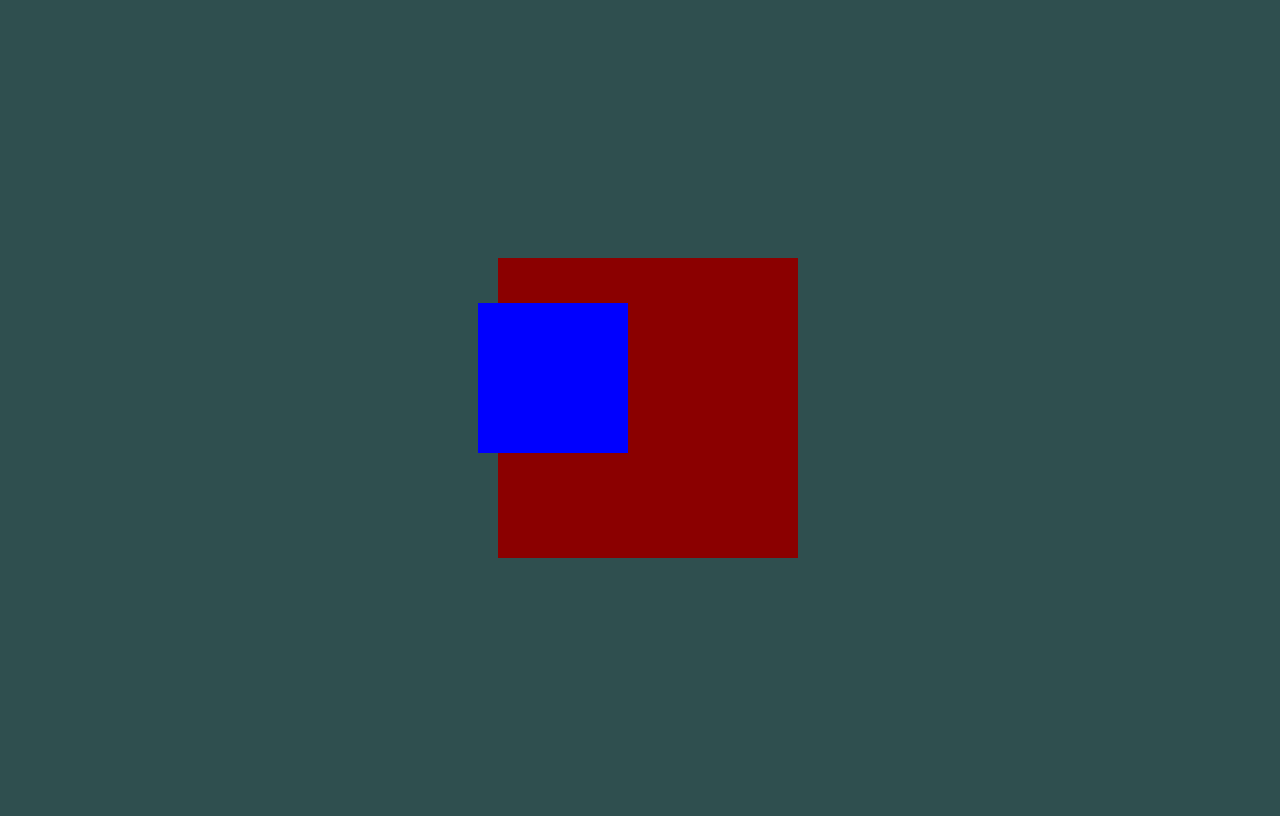
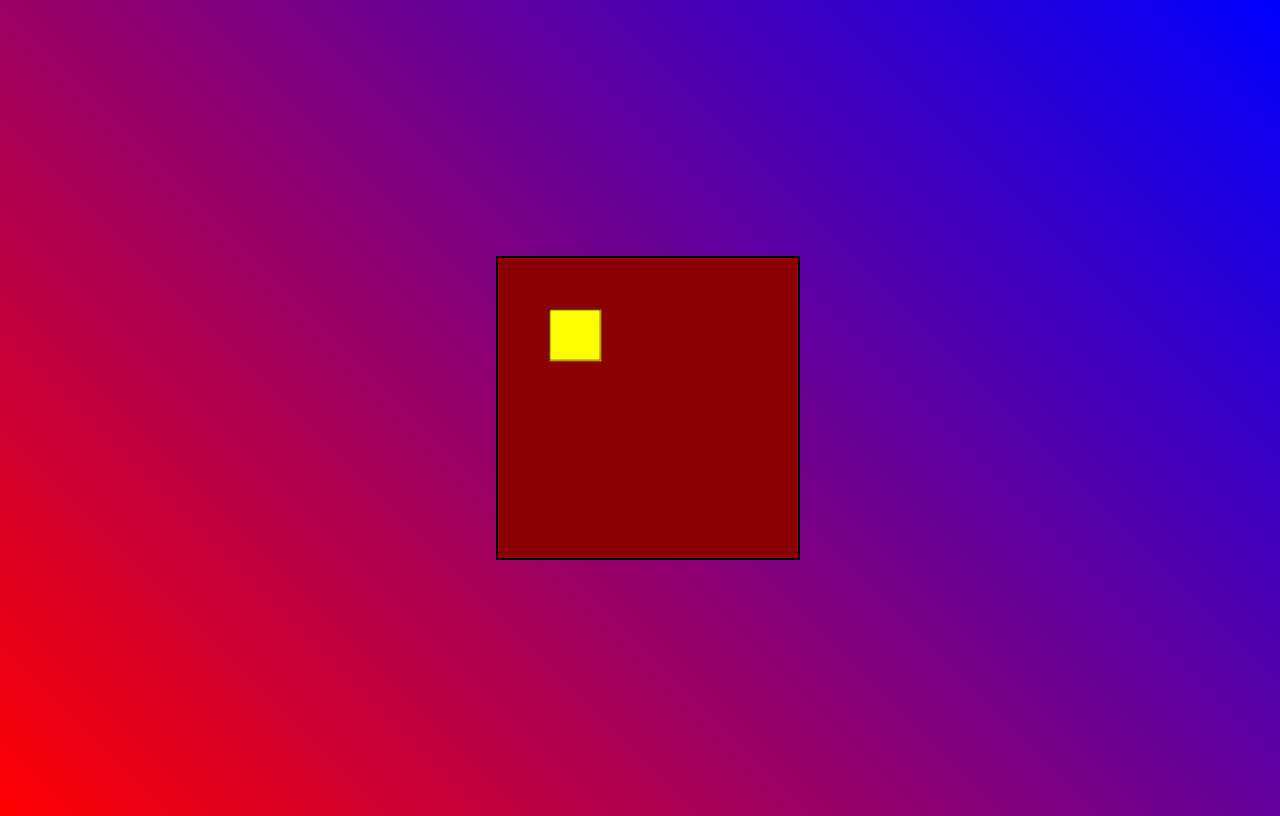
Before and after one commit to saptarsidebnath98/htmlCss-practice, a plain HTML site: page AdvanceHtmlCss/transform.html in a window 1280 px wide. Drawn offline with Linux system fonts and the light colour scheme.

Commit message:
transform

```diff
--- a/AdvanceHtmlCss/transform.html
+++ b/AdvanceHtmlCss/transform.html
@@ -11,19 +11,29 @@
             width: 100vw;
             display: grid;
             place-items: center;
-            background-color: darkslategray;
+            background: linear-gradient(45deg, red, blue);
         }
         .outter-div{
             height: 300px;
             width: 300px;
             background-color: darkred;
+            border: 2px solid black;
 
         }
         .inner-div{
             height: 150px;
             width: 150px;
-            background-color: blue;
-            transform: translate(-20px, 30%);
+            background-color: yellow;
+            border: 2px solid black;
+            /*transform: skewX(45deg);*/
+            /*transform: skewY(0.5rad);*/
+            /*transform: skew(45deg, -0.5rad);*/
+           /* transform: translateY(-33%);*/
+           /*transform: translate(20px, -33%);*/
+           /*transform: rotate(45deg) translate(200%);*/
+           /*transform: translate(200%) rotate(45deg);*/
+          /* transform: perspective(100px) translateZ(30px);*/
+          transform: perspective(100px) translateZ(-200px);
         }
     </style>
 </head>
```
Also changed, not shown: AdvanceHtmlCss/animations2.html (+4 -1 lines).
